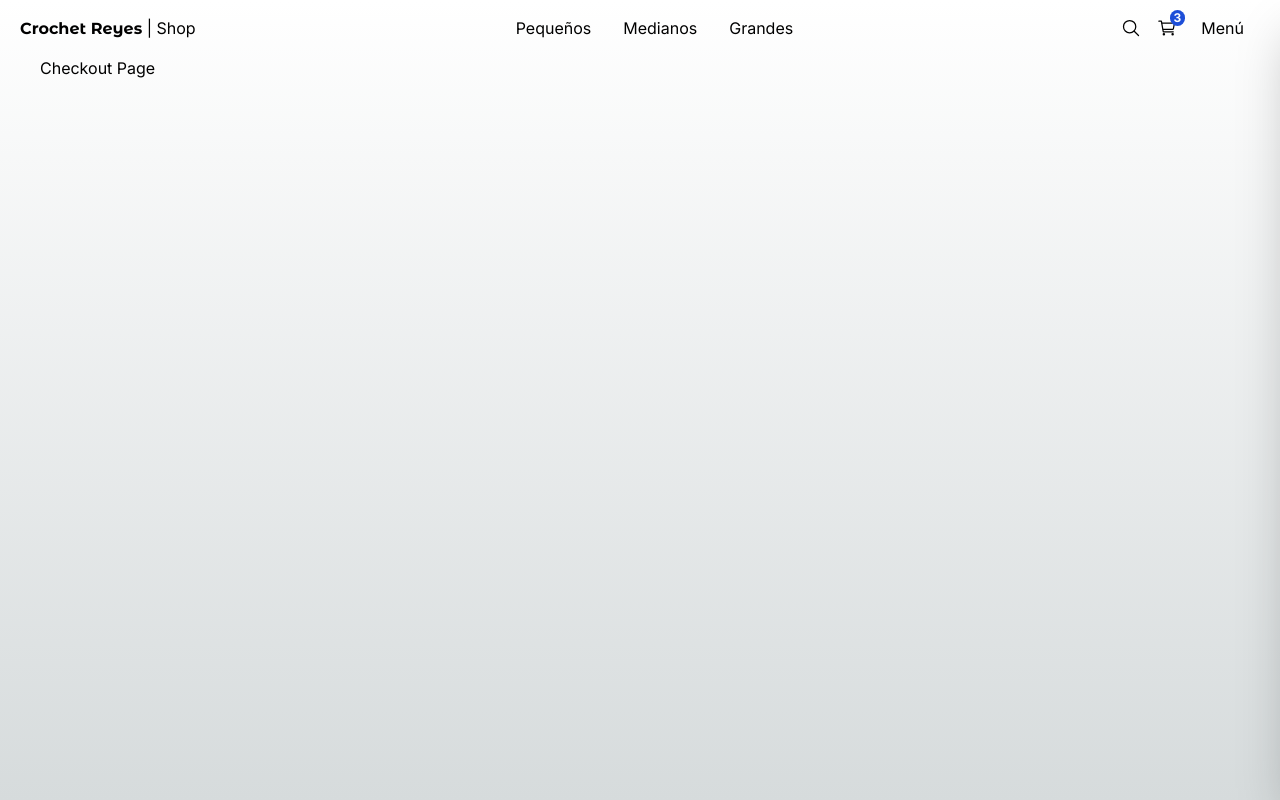
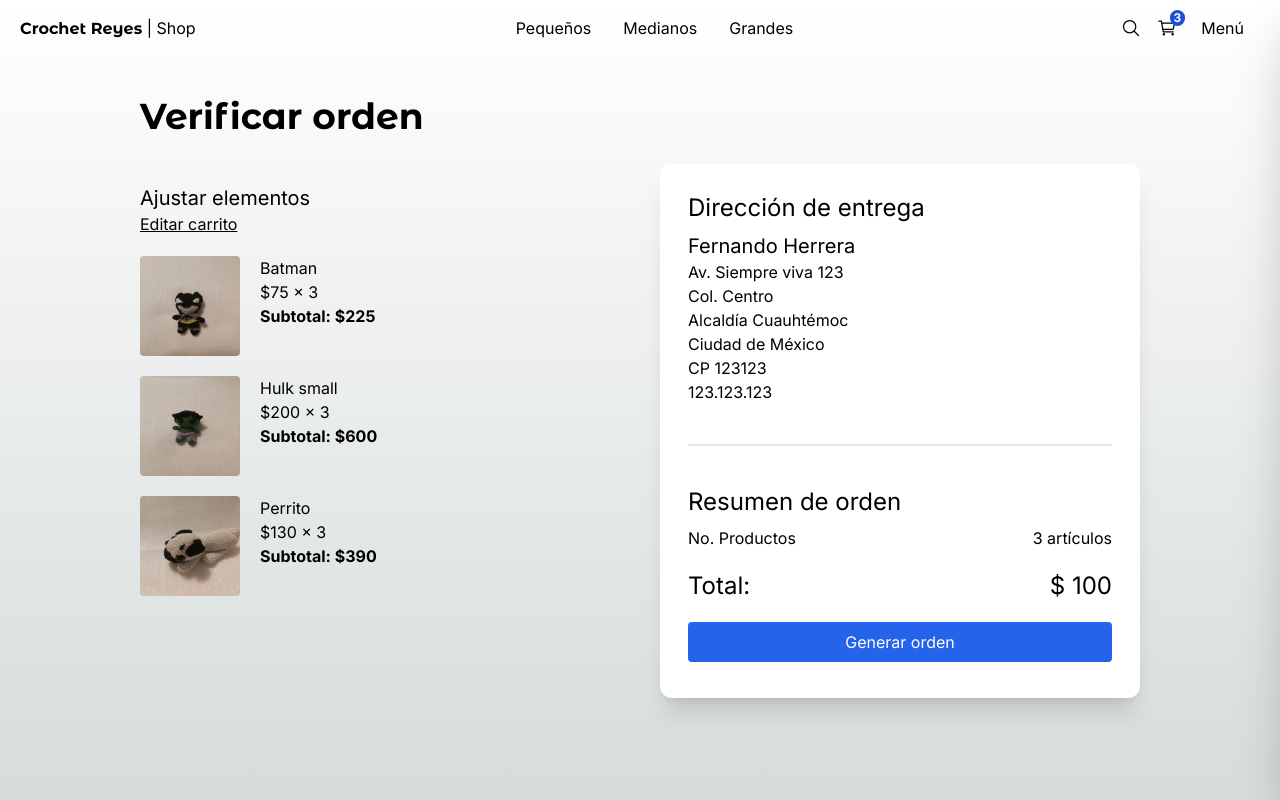
Before and after one commit to AntonioER9/crochet-reyes-app, a Next.js app: page /checkout in a window 1280 px wide. Built offline with nearby package versions, Linux system fonts and the light colour scheme.

Commit message:
add checkout and cart page

```diff
--- a/src/app/(shop)/cart/page.tsx
+++ b/src/app/(shop)/cart/page.tsx
@@ -1,8 +1,93 @@
+import Link from 'next/link';
+
+import Image from 'next/image';
+import { redirect } from 'next/navigation';
+
+import { QuantitySelector, Title } from '@/components';
+import { initialData } from '@/seed/seed';
+
+const productsInCart = [
+  initialData.products[0],
+  initialData.products[1],
+  initialData.products[2],
+];
+
 
 export default function () {
+
+  // redirect('/empty');
   return (
-    <div>
-      <h1>Cart Page</h1>
+    <div className="flex justify-center items-center mb-72 px-10 sm:px-0">
+      <div className="flex flex-col w-[1000px]">
+        <Title title='Carrito' />
+        <div className="grid grid-cols-1 sm:grid-cols-2 gap-10">
+          {/* Carrito */}
+          <div className="flex flex-col mt-5">
+            <span className="text-xl">Agregar más productos</span>
+            <Link href="/" className="underline mb-5">
+              Continúa comprando
+            </Link>
+
+            {/* Items */}
+            {
+              productsInCart.map(product => (
+
+                <div key={product.slug} className="flex mb-5">
+                  <Image
+                    src={`/products/${product.images[0]}`}
+                    width={100}
+                    height={100}
+                    style={{
+                      width: '100px',
+                      height: '100px'
+                    }}
+                    alt={product.title}
+                    className="mr-5 rounded"
+                  />
+
+                  <div>
+                    <p>{product.title}</p>
+                    <p>${product.price}</p>
+                    <QuantitySelector quantity={3} />
+
+                    <button className="underline mt-3">
+                      Eliminar
+                    </button>
+                  </div>
+                </div>
+
+              ))
+            }
+          </div>
+          {/* Checkout - Resumen de orden */}
+          <div className="bg-white rounded-xl shadow-xl p-7 h-fit">
+            <h2 className="text-2xl mb-2">Resumen de orden</h2>
+
+            <div className="grid grid-cols-2">
+
+              <span>No. Productos</span>
+              <span className="text-right">3 artículos</span>
+
+              {/* <span>Subtotal</span>
+              <span className="text-right">$ 100</span> */}
+
+              {/* <span>Impuestos (15%)</span>
+              <span className="text-right">$ 100</span> */}
+
+              <span className="mt-5 text-2xl">Total:</span>
+              <span className="mt-5 text-2xl text-right">$ 100</span>
+            </div>
+
+            <div className="mt-5 mb-2 w-full">
+              <Link
+                className="flex btn-primary justify-center"
+                href="/checkout/address">
+                Continuar con el pago
+              </Link>
+            </div>
+          </div>
+        </div>
+      </div>
     </div>
   );
 }
--- a/src/app/(shop)/checkout/address/page.tsx
+++ b/src/app/(shop)/checkout/address/page.tsx
@@ -1,8 +1,89 @@
+import Link from 'next/link';
+
+import { Title } from '@/components';
 
 export default function () {
   return (
-    <div>
-      <h1>Address Page</h1>
+    <div className="flex flex-col sm:justify-center sm:items-center mb-72 px-10 sm:px-0">
+      <div className="w-full  xl:w-[1000px] flex flex-col justify-center text-left">
+        <Title title="Dirección" subtitle="Dirección de entrega" />
+        <div className="grid grid-cols-1 gap-2 sm:gap-5 sm:grid-cols-2">
+          <div className="flex flex-col mb-2">
+            <span>Nombres</span>
+            <input
+              type="text"
+              className="p-2 border rounded-md bg-gray-200"
+            />
+          </div>
+
+          <div className="flex flex-col mb-2">
+            <span>Apellidos</span>
+            <input
+              type="text"
+              className="p-2 border rounded-md bg-gray-200"
+            />
+          </div>
+
+          <div className="flex flex-col mb-2">
+            <span>Dirección</span>
+            <input
+              type="text"
+              className="p-2 border rounded-md bg-gray-200"
+            />
+          </div>
+
+          <div className="flex flex-col mb-2">
+            <span>Dirección 2 (opcional)</span>
+            <input
+              type="text"
+              className="p-2 border rounded-md bg-gray-200"
+            />
+          </div>
+
+
+          <div className="flex flex-col mb-2">
+            <span>Código postal</span>
+            <input
+              type="text"
+              className="p-2 border rounded-md bg-gray-200"
+            />
+          </div>
+
+          <div className="flex flex-col mb-2">
+            <span>Ciudad</span>
+            <input
+              type="text"
+              className="p-2 border rounded-md bg-gray-200"
+            />
+          </div>
+
+          <div className="flex flex-col mb-2">
+            <span>País</span>
+            <select
+              className="p-2 border rounded-md bg-gray-200"
+            >
+              <option value="">[ Seleccione ]</option>
+              <option value="CRI">Costa Rica</option>
+            </select>
+          </div>
+
+          <div className="flex flex-col mb-2">
+            <span>Teléfono</span>
+            <input
+              type="text"
+              className="p-2 border rounded-md bg-gray-200"
+            />
+          </div>
+
+          <div className="flex flex-col mb-2 sm:mt-10">
+            <Link
+              href='/checkout'
+              className="btn-primary flex w-full sm:w-1/2 justify-center ">
+              Siguiente
+            </Link>
+          </div>
+        </div>
+      </div>
     </div>
   );
 }
--- a/src/app/(shop)/checkout/page.tsx
+++ b/src/app/(shop)/checkout/page.tsx
@@ -1,8 +1,110 @@
+import Link from 'next/link';
+
+import { QuantitySelector, Title } from '@/components';
+import { initialData } from '@/seed/seed';
+import Image from 'next/image';
+
+
+const productsInCart = [
+  initialData.products[0],
+  initialData.products[1],
+  initialData.products[2],
+];
+
 
 export default function () {
   return (
-    <div>
-      <h1>Checkout Page</h1>
+    <div className="flex justify-center items-center mb-72 px-10 sm:px-0">
+      <div className="flex flex-col w-[1000px]">
+        <Title title='Verificar orden' />
+        <div className="grid grid-cols-1 sm:grid-cols-2 gap-10">
+          {/* Carrito */}
+          <div className="flex flex-col mt-5">
+            <span className="text-xl">Ajustar elementos</span>
+            <Link href="/cart" className="underline mb-5">
+              Editar carrito
+            </Link>
+            {/* Items */}
+            {
+              productsInCart.map(product => (
+
+                <div key={product.slug} className="flex mb-5">
+                  <Image
+                    src={`/products/${product.images[0]}`}
+                    width={100}
+                    height={100}
+                    style={{
+                      width: '100px',
+                      height: '100px'
+                    }}
+                    alt={product.title}
+                    className="mr-5 rounded"
+                  />
+
+                  <div>
+                    <p>{product.title}</p>
+                    <p>${product.price} x 3</p>
+                    <p className="font-bold">Subtotal: ${product.price * 3}</p>
+                  </div>
+
+                </div>
+
+              ))
+            }
+          </div>
+
+          {/* Checkout - Resumen de orden */}
+          <div className="bg-white rounded-xl shadow-xl p-7">
+            {/* Datos bancarios */}
+            <h2 className="text-2xl mb-2">Dirección de entrega</h2>
+            <div className="mb-10">
+              <p className="text-xl">Fernando Herrera</p>
+              <p>Av. Siempre viva 123</p>
+              <p>Col. Centro</p>
+              <p>Alcaldía Cuauhtémoc</p>
+              <p>Ciudad de México</p>
+              <p>CP 123123</p>
+              <p>123.123.123</p>
+            </div>
+
+            {/* Divider */}
+            <div className="w-full h-0.5 rounded bg-gray-200 mb-10" />
+
+            <h2 className="text-2xl mb-2">Resumen de orden</h2>
+
+            <div className="grid grid-cols-2">
+
+              <span>No. Productos</span>
+              <span className="text-right">3 artículos</span>
+
+              {/* <span>Subtotal</span>
+              <span className="text-right">$ 100</span> */}
+
+              {/* <span>Impuestos (15%)</span>
+              <span className="text-right">$ 100</span> */}
+
+              <span className="mt-5 text-2xl">Total:</span>
+              <span className="mt-5 text-2xl text-right">$ 100</span>
+
+            </div>
+
+            <div className="mt-5 mb-2 w-full">
+              {/* <p className="mb-5">
+                Disclaimer
+                <span className="text-xs">
+                  Al hacer clic en "Generar orden", aceptas nuestros <a href="#" className="underline">términos y condiciones</a> y <a href="#" className="underline">política de privacidad</a>
+                </span>
+              </p> */}
+
+              <Link
+                className="flex btn-primary justify-center"
+                href="/orders/123">
+                Generar orden
+              </Link>
+            </div>
+          </div>
+        </div>
+      </div>
     </div>
   );
 }
```
